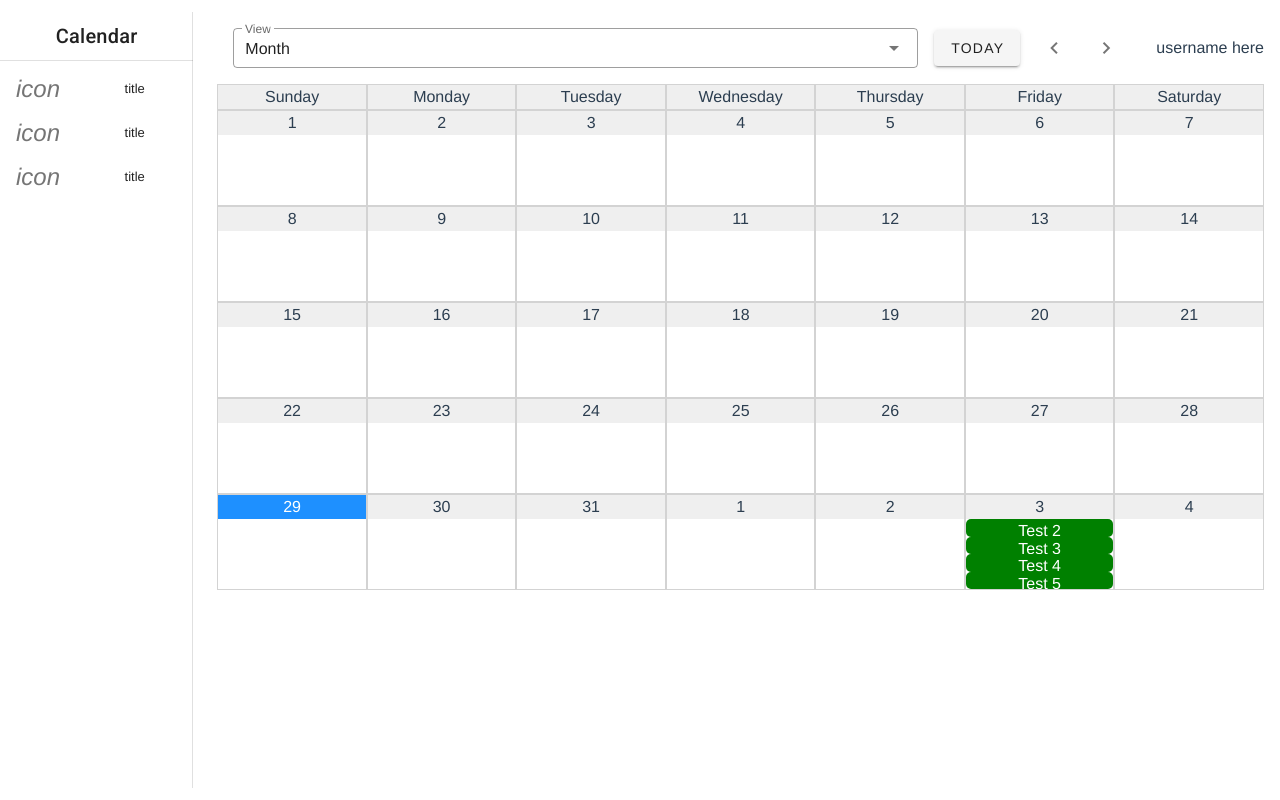
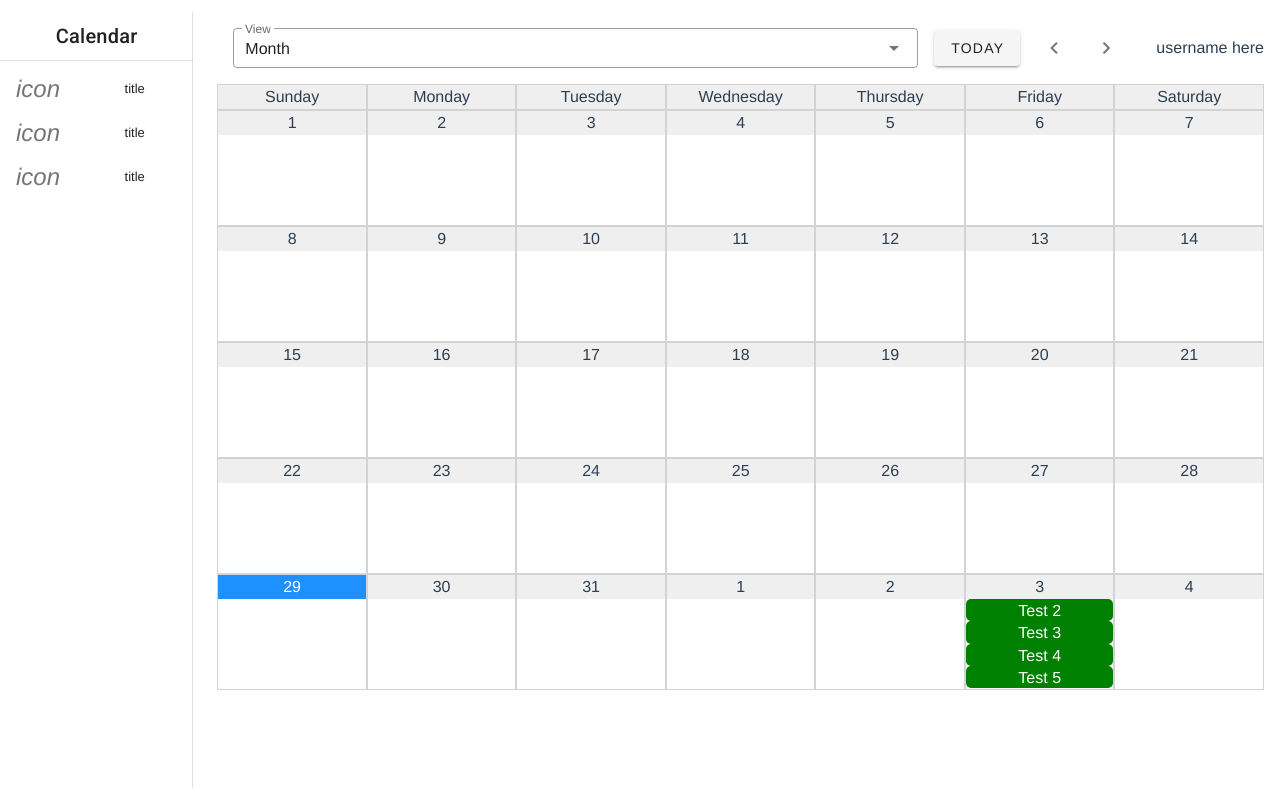
Before and after one commit to cmsc495-group5-1/calendar-frontend, a Vue app: page / in a window 1280 px wide. Built offline with nearby package versions, Linux system fonts and the light colour scheme; what vuetify-datetime-picker would draw is missing.

Commit message:
Start auto-resizing month view to fit height

```diff
--- a/src/views/MonthView.vue
+++ b/src/views/MonthView.vue
@@ -1,8 +1,11 @@
 <template>
-  <div class="month">
+  <div class="d-flex flex-column">
+    <div class="d-flex flex-wrap">
       <div v-for="day in getDayNames()" :key="day" class="day day-header">
         {{ day }}
       </div>
+    </div>
+    <div class="month-grid">
       <template v-for="(date, dateIdx) in displayDates">
         <template>
           <div class="day" :key="dateIdx" @click="$emit('add-event', date)">
@@ -11,6 +14,7 @@
           </div>
         </template>
       </template>
+    </div>
   </div>
 </template>
 
@@ -115,18 +119,12 @@ export default defineComponent({
 </script>
 
 <style scoped lang="scss">
-.month {
-  display: flex;
-  flex-wrap: wrap;
-}
-
 .day {
   border: 1px solid lightgray;
   display: flex;
   flex-direction: column;
   align-content: center;
-  width: calc(100% / 7);
-  height: 6em;
+  overflow: hidden;
 }
 
 .current-day {
@@ -139,7 +137,16 @@ export default defineComponent({
 }
 
 .day-header {
+  width: calc(100% / 7);
   background-color: #efefef;
   height: fit-content;
 }
+
+.month-grid {
+  display: grid;
+  grid-template-columns: repeat(7, 1fr);
+  /* TODO: 0.95 keeps it from overflowing but isn't the correct answer */
+  grid-auto-rows: 0.95fr;
+  max-height: 100%;
+}
 </style>
```
Lines whose indentation alone changed are shown as unchanged.
